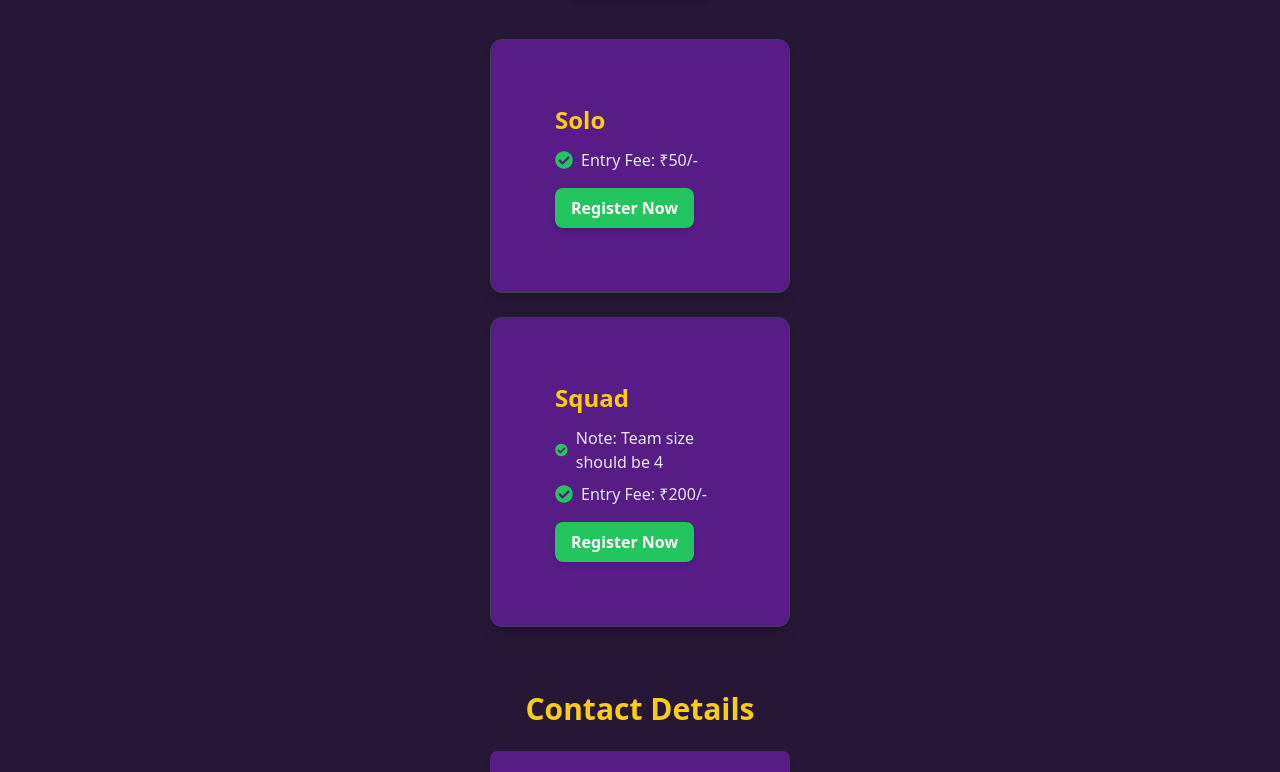
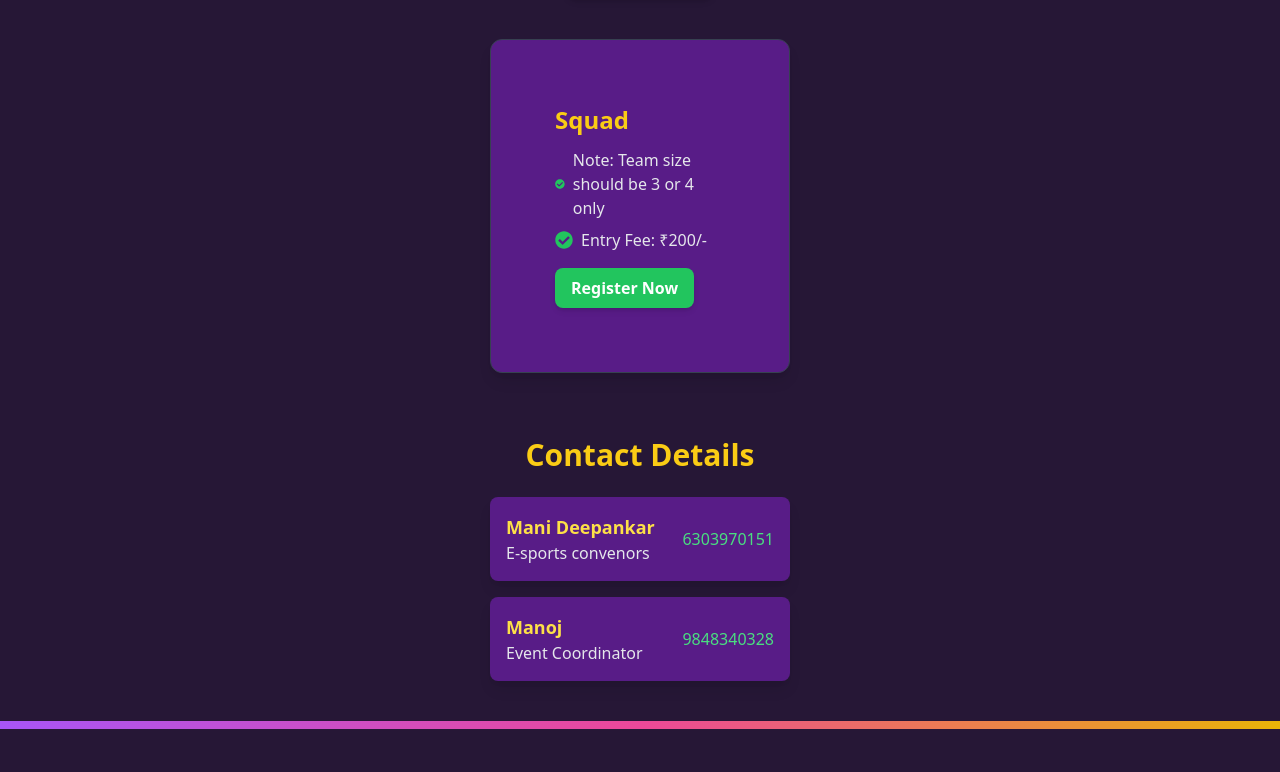
Before and after one commit to Deekshitha555/invictakgr, a Next.js app: page /esports/bgmi in a window 1280 px wide. Shown: the part 761-1533 px from the top of the page. Built offline with nearby package versions, Linux system fonts and the light colour scheme.

Commit message:
added registration for the esports

```diff
--- a/src/app/esports/bgmi/page.tsx
+++ b/src/app/esports/bgmi/page.tsx
@@ -17,19 +17,12 @@ const Carroms = () => {
   }, []);
   const categories = [
     {
-      category: "Solo",
-      details: [
-        "Entry Fee: ₹50/-",
-      ],
-      link: "/ticket"
-    },
-    {
       category: "Squad",
       details: [
-        "Note: Team size should be 4",
+        "Note: Team size should be 3 or 4 only",
         "Entry Fee: ₹200/-",
       ],
-      link: "/ticket"
+      link: "https://docs.google.com/forms/d/e/1FAIpQLSecfgUkf7fZNvFJ2u73dJYZKJr0YG3nQktwkMCyAj7IJQVSPA/viewform?usp=sharing"
     },
   ];
   const coordinators = [
--- a/src/app/esports/freefire/page.tsx
+++ b/src/app/esports/freefire/page.tsx
@@ -17,19 +17,12 @@ const Carroms = () => {
   }, []);
   const categories = [
     {
-      category: "Solo",
-      details: [
-        "Entry Fee: ₹50/-",
-      ],
-      link: "/ticket"
-    },
-    {
       category: "Squad",
       details: [
-        "Note: Team size should be 4",
+        "Note: Team size should be 3 or 4 only",
         "Entry Fee: ₹200/-",
       ],
-      link: "/ticket"
+      link: "https://docs.google.com/forms/d/e/1FAIpQLSdPZLNVp43SoG5u3CT7rIi18YtMoG_7PpLZqucluzVgHd0cFQ/viewform?usp=sharing"
     },
   ];
   const coordinators = [
--- a/src/app/sports/indoorgames/deadlift/page.tsx
+++ b/src/app/sports/indoorgames/deadlift/page.tsx
@@ -20,7 +20,7 @@ const Deadlift = () => {
     {
       category: "Solo(Men)",
       details: [
-        "Note: weight categories: 59,66,74,83,93",
+        "Note: weight categories: 59,66,74,83,93,93+",
         "Registration Fee: ₹500/-",
       ],
       link: "https://forms.gle/z7g4osrTAnEwBwBa9"
```
